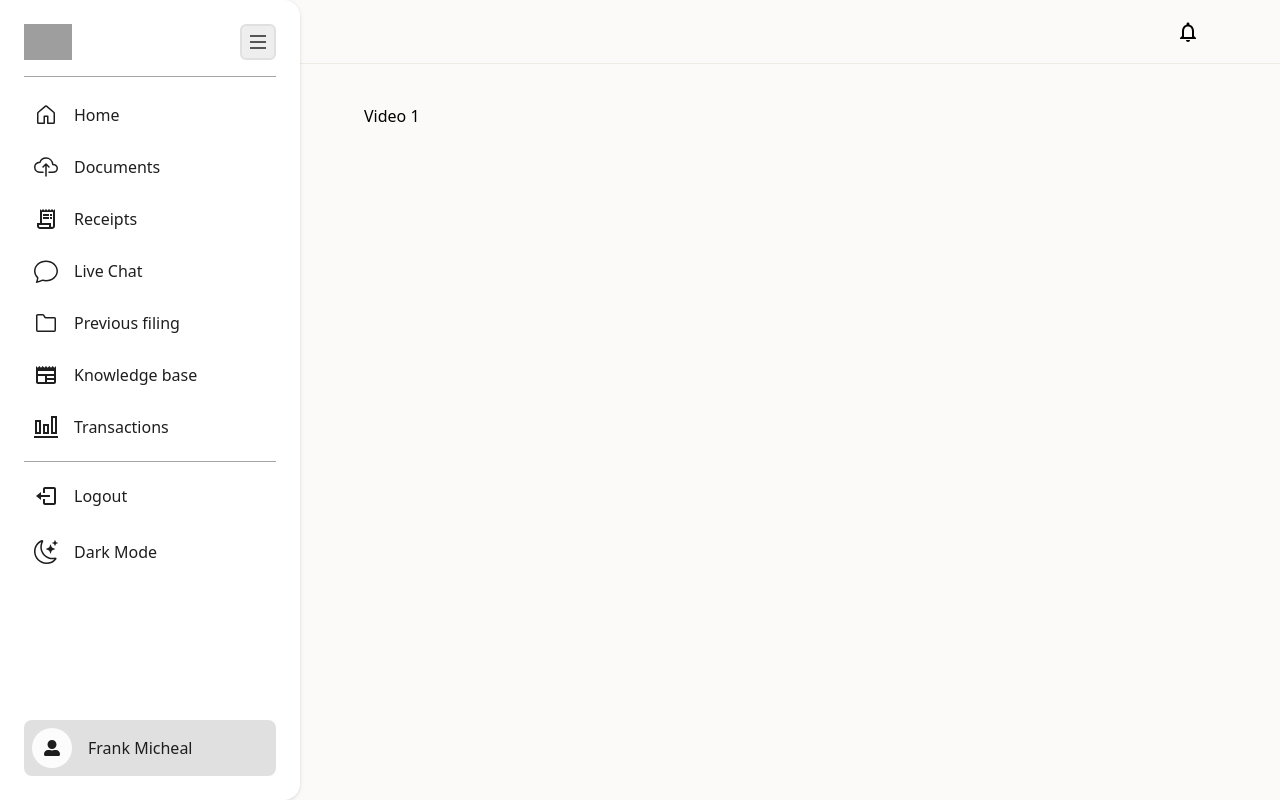
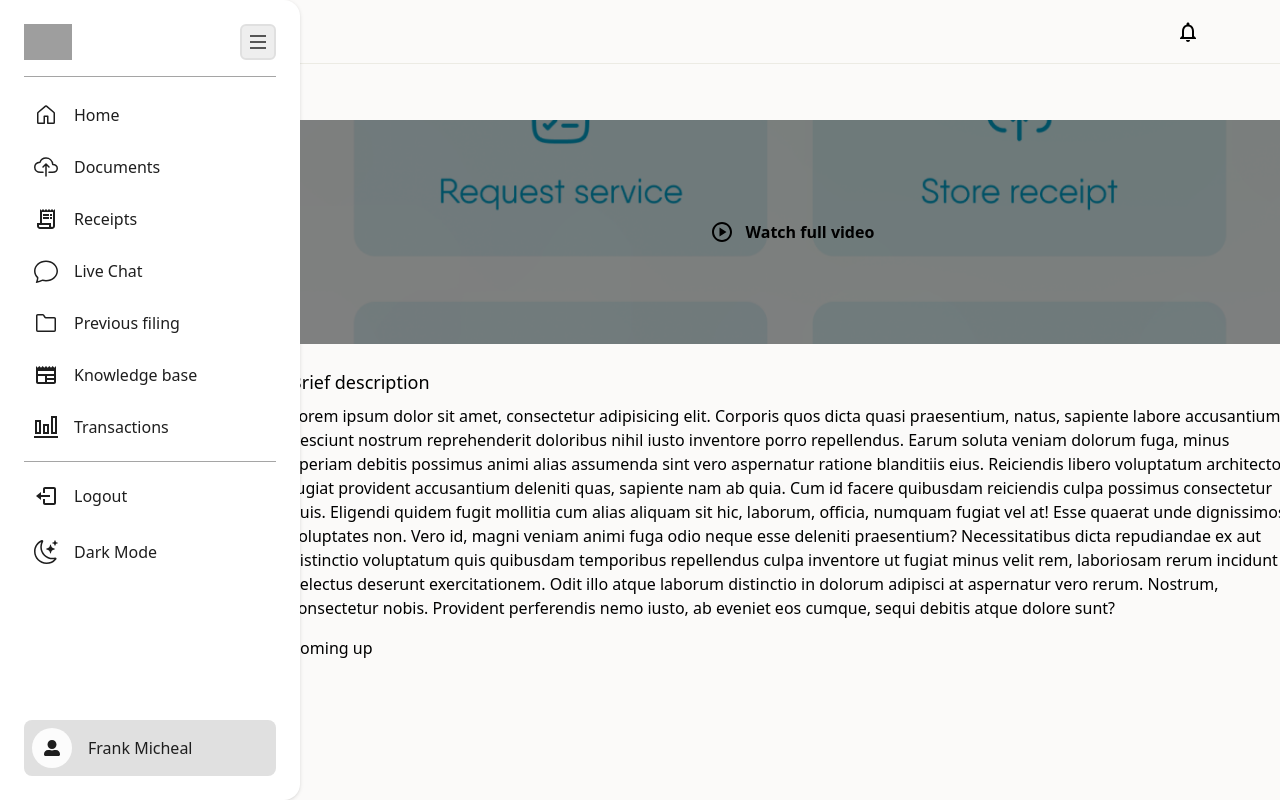
Before and after one commit to Trayshmhirk/tax-return-user-app, a React (Vite) app: page /knowledge-base/video/1 in a window 1280 px wide. Built offline with nearby package versions, Linux system fonts and the light colour scheme; grey boxes are pictures that could not be loaded.

Commit message:
adding video data file, completing the video page.

```diff
--- /dev/null
+++ b/src/mocks/VideoData.ts
@@ -0,0 +1,45 @@
+export type VideoDataTypes = {
+   title: string;
+   time: string;
+   uploaded: string;
+   id: string;
+   category: string;
+};
+
+export const videoData: VideoDataTypes[] = [
+   {
+      title: "View previous filing",
+      time: "1mins 15secs",
+      uploaded: "1 day ago",
+      id: "ad3f79ja7HD985af",
+      category: "tax",
+   },
+   {
+      title: "Create new filing",
+      time: "2mins 15secs",
+      uploaded: "2 days ago",
+      id: "7fdYbfj73748ffgb",
+      category: "tax",
+   },
+   {
+      title: "Scan receipt",
+      time: "1mins 15secs",
+      uploaded: "4 days ago",
+      id: "vnFHu830847bjhbf",
+      category: "payment",
+   },
+   {
+      title: "Upload e-receipt",
+      time: "2mins 15secs",
+      uploaded: "5 days ago",
+      id: "Pfb7bYB8fbY47cb",
+      category: "payment",
+   },
+   {
+      title: "Share receipt",
+      time: "1mins 15secs",
+      uploaded: "7 days ago",
+      id: "0bfbd74BvdtGff8bf9j",
+      category: "payment",
+   },
+];
--- a/src/pages/KnowledgeBase.tsx
+++ b/src/pages/KnowledgeBase.tsx
@@ -2,52 +2,7 @@ import React, { useState } from "react";
 import SearchAndFilter from "../components/SearchAndFilter";
 import VideoCard from "../components/VideoCard";
 import { Outlet, useLocation, useNavigate } from "react-router-dom";
-
-type VideoDataTypes = {
-   title: string;
-   time: string;
-   uploaded: string;
-   id: string;
-   category: string;
-};
-
-const videoData: VideoDataTypes[] = [
-   {
-      title: "View previous filing",
-      time: "1mins 15secs",
-      uploaded: "1 day ago",
-      id: "ad3f79ja7HD985af",
-      category: "tax",
-   },
-   {
-      title: "Create new filing",
-      time: "2mins 15secs",
-      uploaded: "2 days ago",
-      id: "7fdYbfj73748ffgb",
-      category: "tax",
-   },
-   {
-      title: "Scan receipt",
-      time: "1mins 15secs",
-      uploaded: "4 days ago",
-      id: "vnFHu830847bjhbf",
-      category: "payment",
-   },
-   {
-      title: "Upload e-receipt",
-      time: "2mins 15secs",
-      uploaded: "5 days ago",
-      id: "Pfb7bYB8fbY47cb",
-      category: "payment",
-   },
-   {
-      title: "Share receipt",
-      time: "1mins 15secs",
-      uploaded: "7 days ago",
-      id: "0bfbd74BvdtGff8bf9j",
-      category: "payment",
-   },
-];
+import { videoData, VideoDataTypes } from "../mocks/VideoData";
 
 const KnowledgeBase = () => {
    const navigate = useNavigate();
--- a/src/pages/Video.tsx
+++ b/src/pages/Video.tsx
@@ -1,9 +1,113 @@
-import { useParams } from "react-router-dom";
+import { useNavigate, useParams } from "react-router-dom";
+import { videoData } from "../mocks/VideoData";
+import WatchImg from "../assets/watch-large.png";
+import { MdOutlinePlayCircle } from "react-icons/md";
+import VideoCard from "../components/VideoCard";
 
 const Video = () => {
+   const navigate = useNavigate();
    const { videoId } = useParams();
 
-   return <div>Video {videoId}</div>;
+   const watchStyle = {
+      background: `url(${WatchImg})`,
+      backgroundRepeat: "no-repeat",
+      backgroundSize: "cover",
+   };
+
+   // Find the selected video based on the videoId
+   const selectedVideo = videoData.find((video) => video.id === videoId);
+
+   // Find sibling videos in the same category
+   const siblingVideos = videoData.filter(
+      (video) => video.category === selectedVideo?.category
+   );
+
+   // Find the videoData that matches the videoID
+   // videoData.forEach((category) => {
+   //    const video = category.videos.find((video) => video.id === videoId);
+   //    if (video) {
+   //       selectedVideo = video;
+   //       parentTitle = category.category;
+   //       siblingVideo = category.videos;
+   //    }
+   // });
+
+   const handleSelectVideo = (videoId: string) => {
+      // Navigate to the "Watch Video" route and pass the title as a parameter
+      navigate(`/knowledge-base/video/${videoId}`);
+   };
+
+   return (
+      <div className="flex flex-col gap-9">
+         {" "}
+         <div className="w-full flex flex-col self-center gap-4 md:w-[600px] lg:w-[800px] xl:w-[1000px]">
+            <h3 className="text-xl font-medium">
+               {<p>{selectedVideo?.title}</p>}
+            </h3>
+
+            <div className="flex flex-col gap-2">
+               <div
+                  className="relative h-40 w-full flex justify-center items-center rounded-lg cursor-pointer md:h-56"
+                  style={watchStyle}
+               >
+                  <div className="flex items-center gap-2">
+                     <div className="flex justify-center items-center p-1">
+                        <MdOutlinePlayCircle className="w-6 h-6" />
+                     </div>
+                     <span className="font-bold">Watch full video</span>
+                  </div>
+               </div>
+               <p className="text-sm text-mutedGray dark:text-white">
+                  {selectedVideo?.uploaded}
+               </p>
+            </div>
+
+            <div className="flex flex-col gap-2">
+               <h5 className="font-medium text-lg">Brief description</h5>
+               <p>
+                  Lorem ipsum dolor sit amet, consectetur adipisicing elit.
+                  Corporis quos dicta quasi praesentium, natus, sapiente labore
+                  accusantium, nesciunt nostrum reprehenderit doloribus nihil
+                  iusto inventore porro repellendus. Earum soluta veniam dolorum
+                  fuga, minus aperiam debitis possimus animi alias assumenda
+                  sint vero aspernatur ratione blanditiis eius. Reiciendis
+                  libero voluptatum architecto, fugiat provident accusantium
+                  deleniti quas, sapiente nam ab quia. Cum id facere quibusdam
+                  reiciendis culpa possimus consectetur quis. Eligendi quidem
+                  fugit mollitia cum alias aliquam sit hic, laborum, officia,
+                  numquam fugiat vel at! Esse quaerat unde dignissimos
+                  voluptates non. Vero id, magni veniam animi fuga odio neque
+                  esse deleniti praesentium? Necessitatibus dicta repudiandae ex
+                  aut distinctio voluptatum quis quibusdam temporibus
+                  repellendus culpa inventore ut fugiat minus velit rem,
+                  laboriosam rerum incidunt delectus deserunt exercitationem.
+                  Odit illo atque laborum distinctio in dolorum adipisci at
+                  aspernatur vero rerum. Nostrum, consectetur nobis. Provident
+                  perferendis nemo iusto, ab eveniet eos cumque, sequi debitis
+                  atque dolore sunt?
+               </p>
+            </div>
+
+            <div className="flex flex-col gap-4 mb-4">
+               <h4 className="font-medium">Coming up</h4>
+               <div className="flex flex-wrap gap-3">
+                  {siblingVideos.map((video) =>
+                     video.id !== videoId ? (
+                        <VideoCard
+                           key={video.id}
+                           title={video.title}
+                           time={video.time}
+                           handleClick={() => handleSelectVideo(video.id)}
+                        />
+                     ) : (
+                        <></>
+                     )
+                  )}
+               </div>
+            </div>
+         </div>
+      </div>
+   );
 };
 
 export default Video;
```
